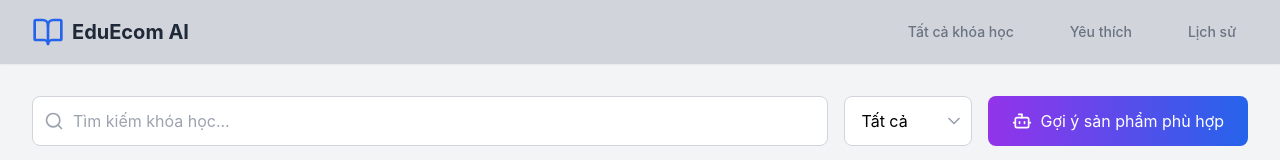
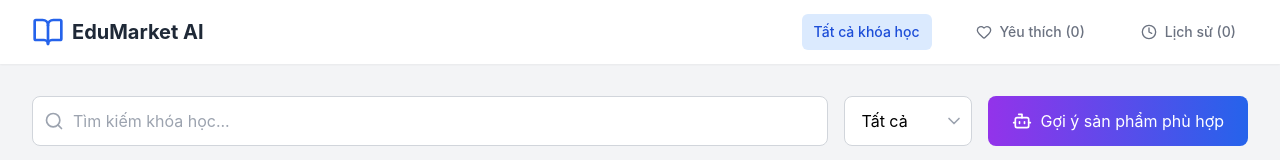
Before and after one commit to phab-dzz/thuongmaidientugiaoduc-ai, a React (Create React App) app: page / in a window 1280 px wide. Shown: the top 160 px of the page. Built offline with nearby package versions, Linux system fonts and the light colour scheme.

Commit message:
fix add favorite

```diff
--- a/src/page/HeaderNav.js
+++ b/src/page/HeaderNav.js
@@ -1,49 +1,115 @@
 import React from 'react';
 import { BookOpen, Heart, Clock, Menu } from 'lucide-react';
 
-const HeaderNav = () => {
-
+const HeaderNav = ({ currentView, setCurrentView, favorites, viewHistory }) => {
+  const [isMobileMenuOpen, setIsMobileMenuOpen] = React.useState(false);
     return(
-            <header className="bg-gray-300 shadow-sm sticky top-0 z-40">
+            <header className="bg-white shadow-sm sticky top-0 z-40">
         <div className="max-w-7xl mx-auto px-4 sm:px-6 lg:px-8">
           <div className="flex justify-between items-center h-16">
-           <div className="flex items-center cursor-pointer">
-        <BookOpen className="h-8 w-8 text-blue-600 mr-2" />
-      <h1 className="text-xl font-bold text-gray-800">EduEcom AI</h1>
-    </div>
+           <div
+  onClick={() => setCurrentView('products')}
+  className="flex items-center cursor-pointer"
+>
+  <BookOpen className="h-8 w-8 text-blue-600 mr-2" />
+  <h1 className="text-xl font-bold text-gray-800">EduMarket AI</h1>
+</div>
 
+            {/* Desktop Navigation */}
             <nav className="hidden md:flex space-x-8">
               <button
-
-                className='px-3 py-2 rounded-md text-sm font-medium transition-colors
-                     text-gray-500 hover:text-gray-700'
-
+                onClick={() => setCurrentView('products')}
+                className={`px-3 py-2 rounded-md text-sm font-medium transition-colors ${
+                  currentView === 'products'
+                    ? 'bg-blue-100 text-blue-700'
+                    : 'text-gray-500 hover:text-gray-700'
+                }`}
               >
                 Tất cả khóa học
               </button>
               <button
-
-                className='px-3 py-2 rounded-md text-sm font-medium transition-colors
-                     text-gray-500 hover:text-gray-700'
+                onClick={() => setCurrentView('favorites')}
+                className={`px-3 py-2 rounded-md text-sm font-medium transition-colors flex items-center gap-2 ${
+                  currentView === 'favorites'
+                    ? 'bg-blue-100 text-blue-700'
+                    : 'text-gray-500 hover:text-gray-700'
+                }`}
               >
-
-                Yêu thích
+                <Heart className="h-4 w-4" />
+                Yêu thích ({favorites.length})
               </button>
               <button
-
-                 className='px-3 py-2 rounded-md text-sm font-medium transition-colors
-                     text-gray-500 hover:text-gray-700'
+                onClick={() => setCurrentView('history')}
+                className={`px-3 py-2 rounded-md text-sm font-medium transition-colors flex items-center gap-2 ${
+                  currentView === 'history'
+                    ? 'bg-blue-100 text-blue-700'
+                    : 'text-gray-500 hover:text-gray-700'
+                }`}
               >
-
-                Lịch sử
+                <Clock className="h-4 w-4" />
+                Lịch sử ({viewHistory.length})
               </button>
             </nav>
 
+            {/* Mobile menu button */}
+            <button
+              onClick={() => setIsMobileMenuOpen(!isMobileMenuOpen)}
+              className="md:hidden p-2 rounded-md text-gray-500 hover:text-gray-700"
+            >
+              <Menu className="h-6 w-6" />
 
+            </button>
+          </div>
 
-
+          {/* Mobile Navigation */}
+          {isMobileMenuOpen && (
+            <div className="md:hidden py-4 border-t">
+              <nav className="flex flex-col space-y-2">
+                <button
+                  onClick={() => {
+                    setCurrentView('products');
+                    setIsMobileMenuOpen(false);
+                  }}
+                  className={`px-3 py-2 rounded-md text-sm font-medium transition-colors text-left ${
+                    currentView === 'products'
+                      ? 'bg-blue-100 text-blue-700'
+                      : 'text-gray-500 hover:text-gray-700'
+                  }`}
+                >
+                  Tất cả khóa học
+                </button>
+                <button
+                  onClick={() => {
+                    setCurrentView('favorites');
+                    setIsMobileMenuOpen(false);
+                  }}
+                  className={`px-3 py-2 rounded-md text-sm font-medium transition-colors flex items-center gap-2 ${
+                    currentView === 'favorites'
+                      ? 'bg-blue-100 text-blue-700'
+                      : 'text-gray-500 hover:text-gray-700'
+                  }`}
+                >
+                  <Heart className="h-4 w-4" />
+                  Yêu thích ({favorites.length})
+                </button>
+                <button
+                  onClick={() => {
+                    setCurrentView('history');
+                    setIsMobileMenuOpen(false);
+                  }}
+                  className={`px-3 py-2 rounded-md text-sm font-medium transition-colors flex items-center gap-2 ${
+                    currentView === 'history'
+                      ? 'bg-blue-100 text-blue-700'
+                      : 'text-gray-500 hover:text-gray-700'
+                  }`}
+                >
+                  <Clock className="h-4 w-4" />
+                  Lịch sử ({viewHistory.length})
+                </button>
+              </nav>
+            </div>
+          )}
         </div>
-</div>
       </header>
 
 )}
--- a/src/page/Home.js
+++ b/src/page/Home.js
@@ -4,12 +4,16 @@ import { Toast,ProductCard,ProductModal,AISuggestions } from '../component';
 import { mockProducts,priceRanges } from '../data/mockProducts';
 const Home = () => {
    const [products] = useState(mockProducts);
+    const [currentView, setCurrentView] = useState('products');
     const [favorites, setFavorites] = useState([]);
   const [viewHistory, setViewHistory] = useState([]);
+
   const [searchTerm, setSearchTerm] = useState('');
   const [selectedPriceRange, setSelectedPriceRange] = useState(priceRanges[0]);
    const [isModalOpen, setIsModalOpen] = useState(false);
   const [selectedProduct, setSelectedProduct] = useState(null);
+   const [toast, setToast] = useState({ message: '', type: 'success', isVisible: false });
+
   const [isAISuggestionsOpen, setIsAISuggestionsOpen] = useState(false);
   const handleViewDetails = (product) => {
     setSelectedProduct(product);
@@ -26,11 +30,32 @@ const Home = () => {
     handleViewDetails(product);
 
 };
+const handleToggleFavorite = (productId) => {
+    setFavorites(prev => {
+      const isFavorite = prev.includes(productId);
+      const updated = isFavorite
+        ? prev.filter(id => id !== productId)
+        : [...prev, productId];
+
+      setToast({
+        message: isFavorite ? 'Đã xóa khỏi yêu thích' : 'Đã thêm vào yêu thích',
+        type: 'success',
+        isVisible: true
+      });
+
+      return updated;
+    });
+  };
 
 
     return (
         <div  className='min-h-screen w-full bg-gray-100'>
-            <HeaderNav />
+            <HeaderNav
+            currentView={currentView}
+        setCurrentView={setCurrentView}
+        favorites={favorites}
+        viewHistory={viewHistory}
+            />
             <div className="max-w-7xl mx-auto px-4 sm:px-6 lg:px-8 py-8">
                 <SearchBar
                 searchTerm={searchTerm}
@@ -42,9 +67,11 @@ const Home = () => {
                 />
 
                    <ProductGrid
-                        products={filteredProducts}s
+                        products={filteredProducts}
                         favorites={favorites}
                          onViewDetails={handleViewDetails}
+                         onToggleFavorite={handleToggleFavorite}
+
                     />
 
             </div>
--- a/src/page/ProductGrid.js
+++ b/src/page/ProductGrid.js
@@ -2,7 +2,7 @@ import React from 'react';
 import ProductCard from '../component/ProductCard';
 
 
-const ProductGrid = ({ products, onViewDetails, onToggleFavorite, favorites, onAddToHistory }) => {
+const ProductGrid = ({ products, onViewDetails, onToggleFavorite, favorites, onAddToHistory,catelory }) => {
     return (
         <div className='grid grid-cols-1 md:grid-cols-2 lg:grid-cols-3 gap-6'>
             {products.map((product) => (
```
